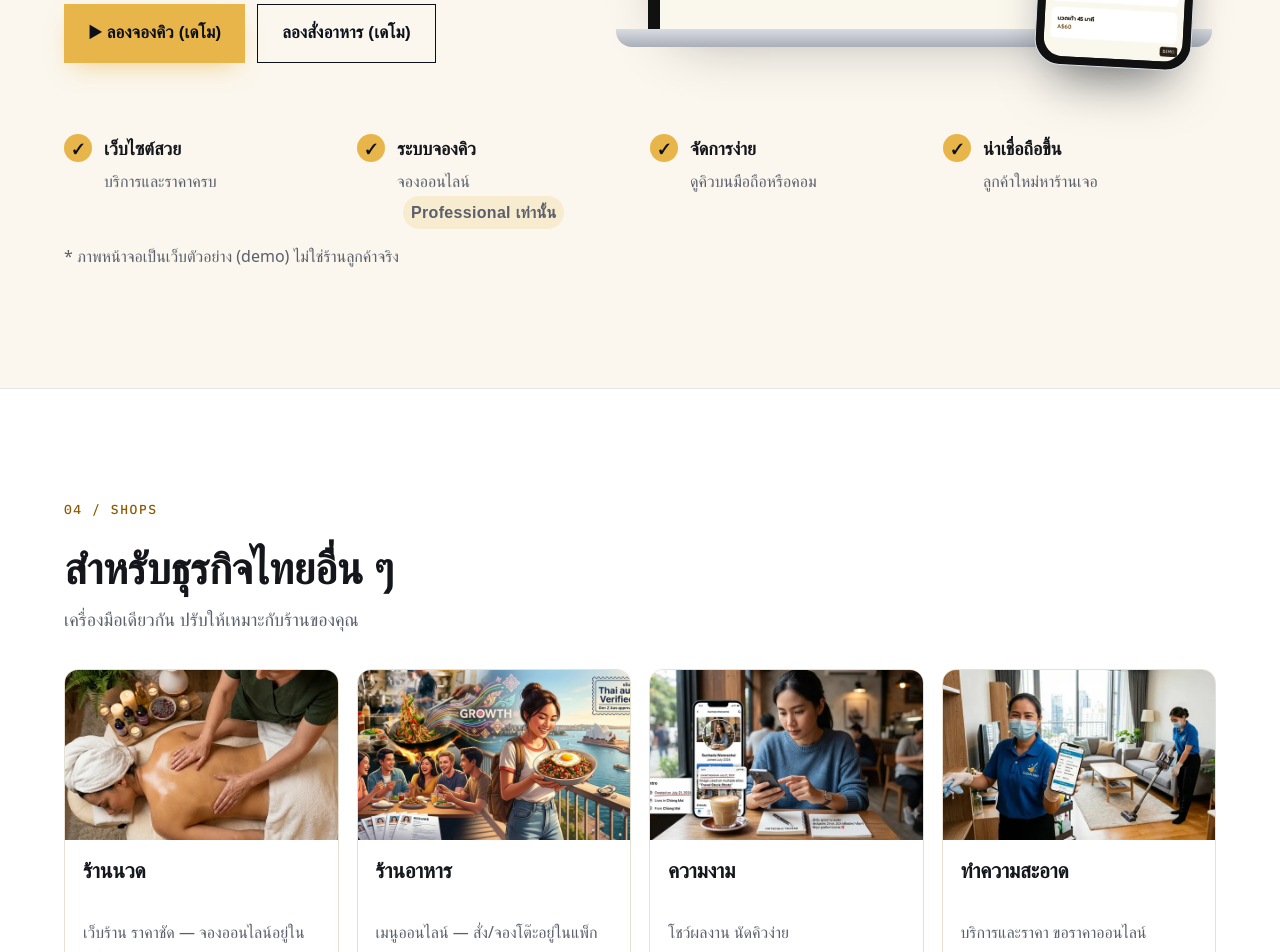
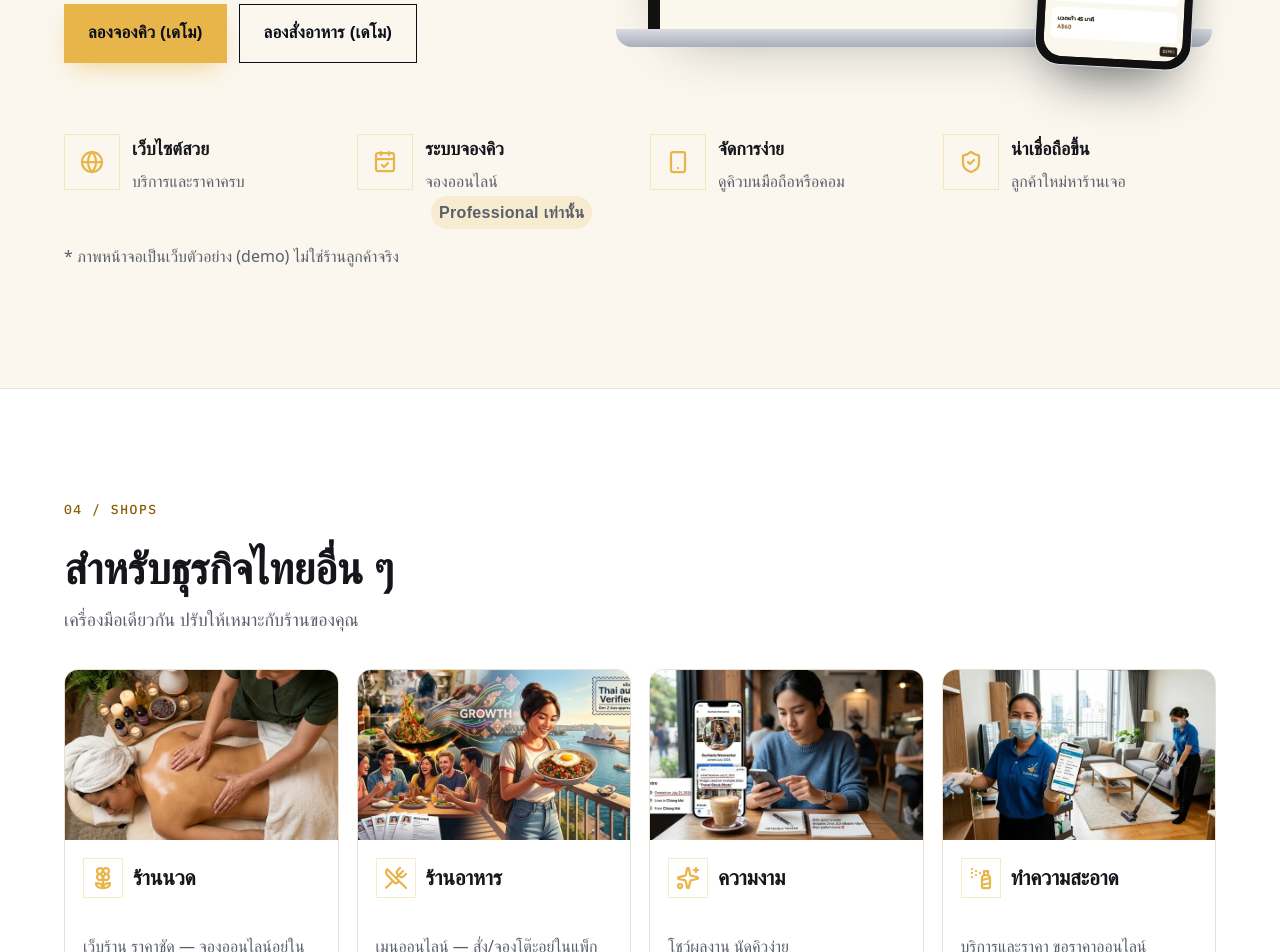
Before and after one commit to chapter99info-cell/chapter99, a React (Vite) app: page /v7 in a window 1280 px wide. Shown: the part 1780-2732 px from the top of the page. Built offline with nearby package versions, Linux system fonts and the light colour scheme; a web font is replaced by a local one.

Commit message:
design(v7): spa icon set
Co-authored-by: Cursor <cursoragent@cursor.com>

```diff
--- a/public/mockup/v7/index.html
+++ b/public/mockup/v7/index.html
@@ -104,8 +104,7 @@ h1,h2,h3{line-height:1.25}
 .phone img{border-radius:19px;aspect-ratio:9/18;object-fit:cover;object-position:top}
 .demo-tag{position:absolute;left:4%;top:-14px;background:var(--ink);color:#fff;font-size:12px;font-weight:600;letter-spacing:.1em;padding:5px 10px;border-radius:6px}
 .checks{display:grid;grid-template-columns:repeat(4,1fr);gap:20px;margin-top:clamp(36px,4vw,56px)}
-.check{display:flex;gap:12px}
-.check i{flex:0 0 28px;height:28px;border-radius:50%;background:var(--gold);display:grid;place-items:center;font-style:normal;font-weight:700;font-size:14px;color:var(--ink)}
+.check{display:flex;gap:12px;align-items:center}
 .check b{display:block;font-family:var(--f-th);font-weight:600;font-size:18px}
 .check span{font-size:15px;color:var(--dim)}
 
@@ -117,7 +116,8 @@ h1,h2,h3{line-height:1.25}
 .shop__img img{width:100%;height:100%;object-fit:cover;transition:transform .8s var(--ease)}
 .shop:hover .shop__img img{transform:scale(1.07)}
 .shop__body{padding:18px 18px 20px;display:flex;flex-direction:column;gap:4px;flex:1}
-.shop h3{font-family:var(--f-th);font-weight:600;font-size:21px}
+.shop h3{display:flex;align-items:center;gap:10px;font-family:var(--f-th);font-weight:600;font-size:21px}
+.shop h3 .press-ic{flex:0 0 40px;width:40px;height:40px}
 .shop p{color:var(--dim);font-size:15px;flex:1}
 .shop .btn{margin-top:12px;min-height:46px;font-size:15px}
 
@@ -389,10 +389,10 @@ footer .fgrid a:hover{color:var(--gold)}
       </div>
     </div>
     <div class="checks">
-      <div class="check rv"><i>✓</i><div><b>เว็บไซต์สวย</b><span>บริการและราคาครบ</span></div></div>
-      <div class="check rv"><i>✓</i><div><b>ระบบจองคิว</b><span>จองออนไลน์ (Professional)</span></div></div>
-      <div class="check rv"><i>✓</i><div><b>จัดการง่าย</b><span>ดูคิวบนมือถือหรือคอม</span></div></div>
-      <div class="check rv"><i>✓</i><div><b>น่าเชื่อถือขึ้น</b><span>ลูกค้าใหม่หาร้านเจอ</span></div></div>
+      <div class="check rv"><i class="press-ic" aria-hidden="true"><svg viewBox="0 0 24 24" fill="none" stroke="currentColor" stroke-width="2.25" stroke-linecap="round" stroke-linejoin="round"><circle cx="12" cy="12" r="10"/><path d="M12 2a14.5 14.5 0 0 0 0 20 14.5 14.5 0 0 0 0-20"/><path d="M2 12h20"/></svg></i><div><b>เว็บไซต์สวย</b><span>บริการและราคาครบ</span></div></div>
+      <div class="check rv"><i class="press-ic" aria-hidden="true"><svg viewBox="0 0 24 24" fill="none" stroke="currentColor" stroke-width="2.25" stroke-linecap="round" stroke-linejoin="round"><rect width="18" height="18" x="3" y="4" rx="2"/><line x1="16" x2="16" y1="2" y2="6"/><line x1="8" x2="8" y1="2" y2="6"/><line x1="3" x2="21" y1="10" y2="10"/><path d="m9 16 2 2 4-4"/></svg></i><div><b>ระบบจองคิว</b><span>จองออนไลน์ (Professional)</span></div></div>
+      <div class="check rv"><i class="press-ic" aria-hidden="true"><svg viewBox="0 0 24 24" fill="none" stroke="currentColor" stroke-width="2.25" stroke-linecap="round" stroke-linejoin="round"><rect width="14" height="20" x="5" y="2" rx="2"/><path d="M12 18h.01"/></svg></i><div><b>จัดการง่าย</b><span>ดูคิวบนมือถือหรือคอม</span></div></div>
+      <div class="check rv"><i class="press-ic" aria-hidden="true"><svg viewBox="0 0 24 24" fill="none" stroke="currentColor" stroke-width="2.25" stroke-linecap="round" stroke-linejoin="round"><path d="M20 13c0 5-3.5 7.5-7.66 8.95a1 1 0 0 1-.67-.01C7.5 20.5 4 18 4 13V6a1 1 0 0 1 1-1c2 0 4.5-1.2 6-2 1.5.8 4 2 6 2a1 1 0 0 1 1 1z"/><path d="m9 12 2 2 4-4"/></svg></i><div><b>น่าเชื่อถือขึ้น</b><span>ลูกค้าใหม่หาร้านเจอ</span></div></div>
     </div>
     <p class="demo-note">* ภาพหน้าจอเป็นเว็บตัวอย่าง (demo) ไม่ใช่ร้านลูกค้าจริง</p>
   </div>
@@ -478,9 +478,9 @@ footer .fgrid a:hover{color:var(--gold)}
 <section class="sec" id="faq">
   <div class="wrap">
     <div class="xtrust rv">
-      <div><b>ข้อมูลเป็นของร้าน</b><span>ย้ายออกได้</span></div>
-      <div><b>ราคาชัดก่อนเริ่ม</b><span>ตกลงเป็นลายลักษณ์อักษร</span></div>
-      <div><b>ไม่รับเงินแทนร้าน</b><span>ร้านรับผ่าน Square / เครื่องรูดบัตรของร้าน</span></div>
+      <div><i class="press-ic" aria-hidden="true"><svg viewBox="0 0 24 24" fill="none" stroke="currentColor" stroke-width="2.25" stroke-linecap="round" stroke-linejoin="round"><path d="M20 20a2 2 0 0 0 2-2V8a2 2 0 0 0-2-2h-7.9a2 2 0 0 1-1.69-.9L9.6 3.9A2 2 0 0 0 7.93 3H4a2 2 0 0 0-2 2v13a2 2 0 0 0 2 2Z"/><rect width="8" height="5" x="8" y="12" rx="1"/><path d="M10 12v-1a2 2 0 1 1 4 0v1"/></svg></i><b>ข้อมูลเป็นของร้าน</b><span>ย้ายออกได้</span></div>
+      <div><i class="press-ic" aria-hidden="true"><svg viewBox="0 0 24 24" fill="none" stroke="currentColor" stroke-width="2.25" stroke-linecap="round" stroke-linejoin="round"><path d="M15 2H6a2 2 0 0 0-2 2v16a2 2 0 0 0 2 2h12a2 2 0 0 0 2-2V7Z"/><path d="M14 2v4a2 2 0 0 0 2 2h4"/><path d="m9 15 2 2 4-4"/></svg></i><b>ราคาชัดก่อนเริ่ม</b><span>ตกลงเป็นลายลักษณ์อักษร</span></div>
+      <div><i class="press-ic" aria-hidden="true"><svg viewBox="0 0 24 24" fill="none" stroke="currentColor" stroke-width="2.25" stroke-linecap="round" stroke-linejoin="round"><rect width="20" height="14" x="2" y="5" rx="2"/><line x1="2" x2="22" y1="10" y2="10"/></svg></i><b>ไม่รับเงินแทนร้าน</b><span>ร้านรับผ่าน Square / เครื่องรูดบัตรของร้าน</span></div>
       <div><b>ABN</b><span>81 951 461 769</span></div>
     </div>
     <div class="faq" style="margin-top:56px">
@@ -512,7 +512,7 @@ footer .fgrid a:hover{color:var(--gold)}
 <footer>
   <div class="wrap">
     <div class="fgrid">
-      <div><a class="logo" href="#top"><img src="/mockup/media/web/logo.webp" alt="">CHAPTER99</a><p style="margin-top:12px">ระบบออนไลน์สำหรับธุรกิจไทยในออสเตรเลีย<br>Sydney, NSW</p><p>ABN 81 951 461 769</p></div>
+      <div><a class="logo" href="#top"><img src="/mockup/media/web/logo.webp" alt="">CHAPTER99</a><p style="margin-top:12px">ระบบออนไลน์สำหรับธุรกิจไทยในออสเตรเลีย</p><p class="floc" style="display:flex;align-items:center;gap:10px;margin-top:10px"><i class="press-ic" aria-hidden="true"><svg viewBox="0 0 24 24" fill="none" stroke="currentColor" stroke-width="2.25" stroke-linecap="round" stroke-linejoin="round"><path d="M20 10c0 6-8 12-8 12s-8-6-8-12a8 8 0 0 1 16 0Z"/><circle cx="12" cy="10" r="3"/></svg></i>Sydney, NSW</p><p>ABN 81 951 461 769</p></div>
       <div><h4>ธุรกิจ</h4><a href="/massage">ร้านนวด</a><a href="/restaurants">ร้านอาหาร / คาเฟ่</a><a href="/beauty">ความงาม</a><a href="/cleaning">ทำความสะอาด</a></div>
       <div><h4>บริการ</h4><a href="/pricing">แพ็กเกจ</a><a href="/business-toolkit">เครื่องมือฟรี</a><a href="#shops">ตัวอย่างร้าน</a><a href="/about">เกี่ยวกับเรา</a></div>
       <div class="fcontact"><h4>ติดต่อเรา</h4>
--- a/src/components/home-v7/MassageDemo.tsx
+++ b/src/components/home-v7/MassageDemo.tsx
@@ -1,3 +1,6 @@
+import { CalendarCheck, Globe, ShieldCheck, Smartphone } from 'lucide-react'
+import { PressIcon } from './PressIcon'
+
 type Props = { onOpenDemo: (src: string) => void }
 
 export function MassageDemo({ onOpenDemo }: Props) {
@@ -17,7 +20,7 @@ export function MassageDemo({ onOpenDemo }: Props) {
             </p>
             <div className="row">
               <button type="button" className="btn btn--gold" onClick={() => onOpenDemo('/demo/demo-booking.html')}>
-                ▶ ลองจองคิว (เดโม)
+                ลองจองคิว (เดโม)
               </button>
               <button type="button" className="btn btn--outline" onClick={() => onOpenDemo('/demo/demo-order.html')}>
                 ลองสั่งอาหาร (เดโม)
@@ -32,7 +35,7 @@ export function MassageDemo({ onOpenDemo }: Props) {
               onClick={() => onOpenDemo('/demo/demo-booking.html')}
               aria-label="ลองกดเว็บตัวอย่าง"
             >
-              ▶ ลองกดดู
+              ลองกดดู
             </button>
             <div className="laptop">
               <div className="laptop__screen">
@@ -59,14 +62,14 @@ export function MassageDemo({ onOpenDemo }: Props) {
         </div>
         <div className="checks">
           <div className="check rv">
-            <i>✓</i>
+            <PressIcon icon={Globe} label="เว็บไซต์" />
             <div>
               <b>เว็บไซต์สวย</b>
               <span>บริการและราคาครบ</span>
             </div>
           </div>
           <div className="check rv">
-            <i>✓</i>
+            <PressIcon icon={CalendarCheck} label="จองคิว" />
             <div>
               <b>ระบบจองคิว</b>
               <span>
@@ -75,14 +78,14 @@ export function MassageDemo({ onOpenDemo }: Props) {
             </div>
           </div>
           <div className="check rv">
-            <i>✓</i>
+            <PressIcon icon={Smartphone} label="จัดการง่าย" />
             <div>
               <b>จัดการง่าย</b>
               <span>ดูคิวบนมือถือหรือคอม</span>
             </div>
           </div>
           <div className="check rv">
-            <i>✓</i>
+            <PressIcon icon={ShieldCheck} label="น่าเชื่อถือ" />
             <div>
               <b>น่าเชื่อถือขึ้น</b>
               <span>ลูกค้าใหม่หาร้านเจอ</span>
--- a/src/components/home-v7/OtherShops.tsx
+++ b/src/components/home-v7/OtherShops.tsx
@@ -1,3 +1,6 @@
+import { Flower2, Sparkles, SprayCan, UtensilsCrossed } from 'lucide-react'
+import { PressIcon } from './PressIcon'
+
 const shops = [
   {
     href: '/massage',
@@ -5,6 +8,7 @@ const shops = [
     alt: 'ร้านนวดไทย',
     title: 'ร้านนวด',
     text: 'เว็บร้าน ราคาชัด — จองออนไลน์อยู่ในแพ็ก Professional',
+    icon: Flower2,
   },
   {
     href: '/restaurants',
@@ -12,6 +16,7 @@ const shops = [
     alt: 'ร้านอาหารไทย',
     title: 'ร้านอาหาร',
     text: 'เมนูออนไลน์ — สั่ง/จองโต๊ะอยู่ในแพ็ก Professional',
+    icon: UtensilsCrossed,
   },
   {
     href: '/beauty',
@@ -19,6 +24,7 @@ const shops = [
     alt: 'ร้านความงาม',
     title: 'ความงาม',
     text: 'โชว์ผลงาน นัดคิวง่าย',
+    icon: Sparkles,
   },
   {
     href: '/cleaning',
@@ -26,6 +32,7 @@ const shops = [
     alt: 'บริการทำความสะอาด',
     title: 'ทำความสะอาด',
     text: 'บริการและราคา ขอราคาออนไลน์',
+    icon: SprayCan,
   },
 ] as const
 
@@ -45,7 +52,10 @@ export function OtherShops() {
                 <img src={s.img} alt={s.alt} width={700} height={438} loading="lazy" />
               </div>
               <div className="shop__body">
-                <h3>{s.title}</h3>
+                <h3>
+                  <PressIcon icon={s.icon} label={s.title} />
+                  {s.title}
+                </h3>
                 <p>{s.text}</p>
                 <span className="btn btn--soft">ดูตัวอย่าง →</span>
               </div>
--- a/src/components/home-v7/PressIcon.tsx
+++ b/src/components/home-v7/PressIcon.tsx
@@ -8,7 +8,7 @@ type Props = {
 export function PressIcon({ icon: Icon, label }: Props) {
   return (
     <i className="press-ic" aria-hidden="true" title={label}>
-      <Icon strokeWidth={2} size={24} />
+      <Icon strokeWidth={2.25} size={24} />
     </i>
   )
 }
--- a/src/components/home-v7/TrustFaq.tsx
+++ b/src/components/home-v7/TrustFaq.tsx
@@ -1,5 +1,7 @@
+import { CreditCard, FileCheck, FolderLock } from 'lucide-react'
 import { useId, useState } from 'react'
 import { liveWorks, reviews } from '../../data/proof'
+import { PressIcon } from './PressIcon'
 
 const faqs = [
   {
@@ -29,14 +31,17 @@ export function TrustFaq() {
       <div className="wrap">
         <div className="xtrust rv">
           <div>
+            <PressIcon icon={FolderLock} label="ข้อมูลร้าน" />
             <b>ข้อมูลเป็นของร้าน</b>
             <span>ย้ายออกได้</span>
           </div>
           <div>
+            <PressIcon icon={FileCheck} label="ราคาชัด" />
             <b>ราคาชัดก่อนเริ่ม</b>
             <span>ตกลงเป็นลายลักษณ์อักษร</span>
           </div>
           <div>
+            <PressIcon icon={CreditCard} label="การรับเงิน" />
             <b>ไม่รับเงินแทนร้าน</b>
             <span>ร้านรับผ่าน Square / เครื่องรูดบัตรของร้าน</span>
           </div>
--- a/src/styles/home-v7.css
+++ b/src/styles/home-v7.css
@@ -95,7 +95,9 @@
 .home-v7 .press-ic {
   flex: 0 0 56px;
   width: 56px;
+  min-width: 40px;
   height: 56px;
+  min-height: 40px;
   border: 1px solid rgba(232, 181, 74, 0.3);
   background: transparent;
   color: var(--gold);
@@ -489,17 +491,8 @@
   display: flex;
   gap: 12px;
 }
-.home-v7 .check i {
-  flex: 0 0 28px;
-  height: 28px;
-  border-radius: 50%;
-  background: var(--gold);
-  display: grid;
-  place-items: center;
-  font-style: normal;
-  font-weight: 700;
-  font-size: 14px;
-  color: var(--ink);
+.home-v7 .check .press-ic {
+  color: var(--gold);
 }
 .home-v7 .check b {
   display: block;
@@ -551,9 +544,17 @@
   flex: 1;
 }
 .home-v7 .shop h3 {
+  display: flex;
+  align-items: center;
+  gap: 10px;
   font-family: var(--f-th);
   font-weight: 600;
   font-size: 21px;
+}
+.home-v7 .shop h3 .press-ic {
+  flex: 0 0 40px;
+  width: 40px;
+  height: 40px;
 }
 .home-v7 .shop p {
   color: var(--dim);
@@ -1020,6 +1021,10 @@
   border-top: 2px solid var(--ink);
   padding-top: 16px;
 }
+.home-v7 .xtrust .press-ic {
+  margin-bottom: 10px;
+  color: var(--gold);
+}
 .home-v7 .xtrust b {
   display: block;
   font-family: var(--f-th);
@@ -1171,6 +1176,12 @@
 }
 .home-v7 footer .fgrid a:hover {
   color: var(--gold);
+}
+.home-v7 .floc {
+  display: flex;
+  align-items: center;
+  gap: 10px;
+  margin-top: 10px;
 }
 .home-v7 .fcontact a {
   display: flex !important;
```
Also changed, not shown: src/components/home-v7/BeforeAfter.tsx (+2 -5 lines), src/components/home-v7/Footer.tsx (+4 -4 lines), src/data/v7LucideIcons.ts (added, +23 -0 lines), 2 other files (tests, documents, lock files or other folders).
